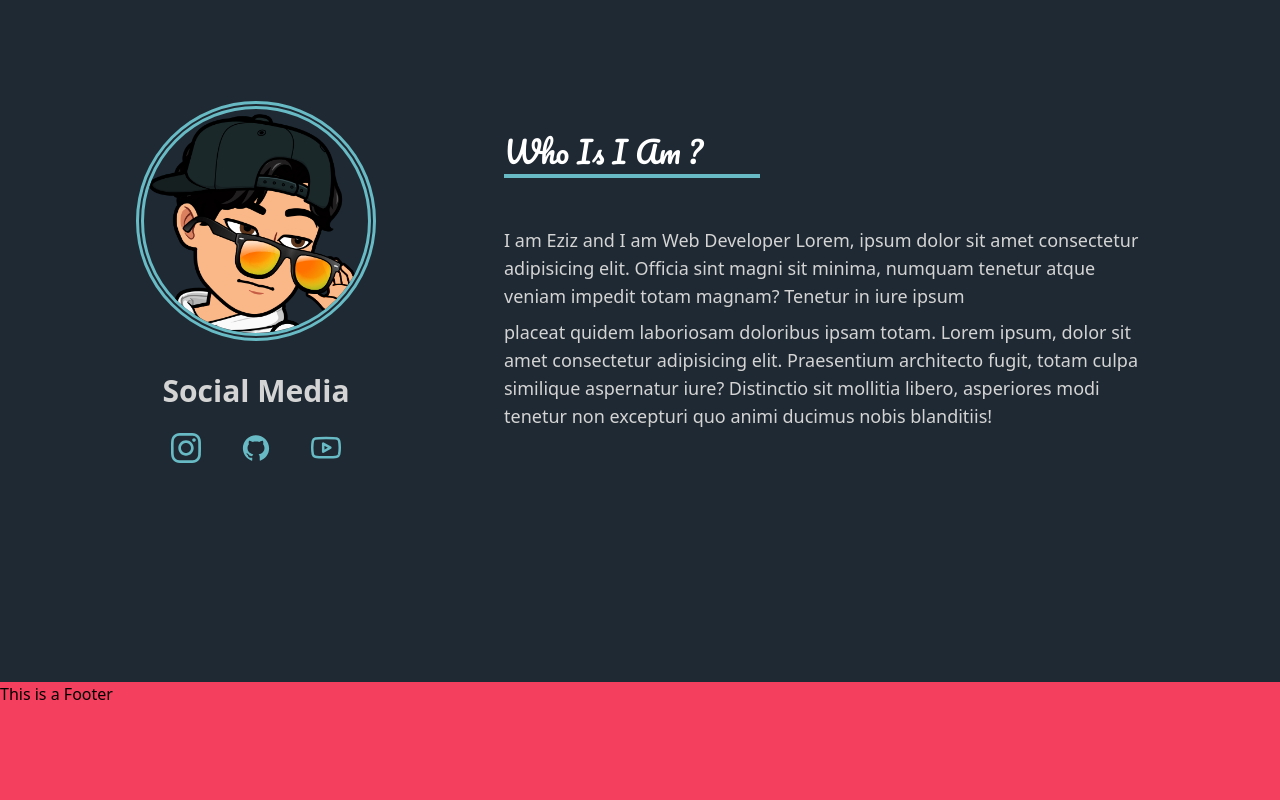
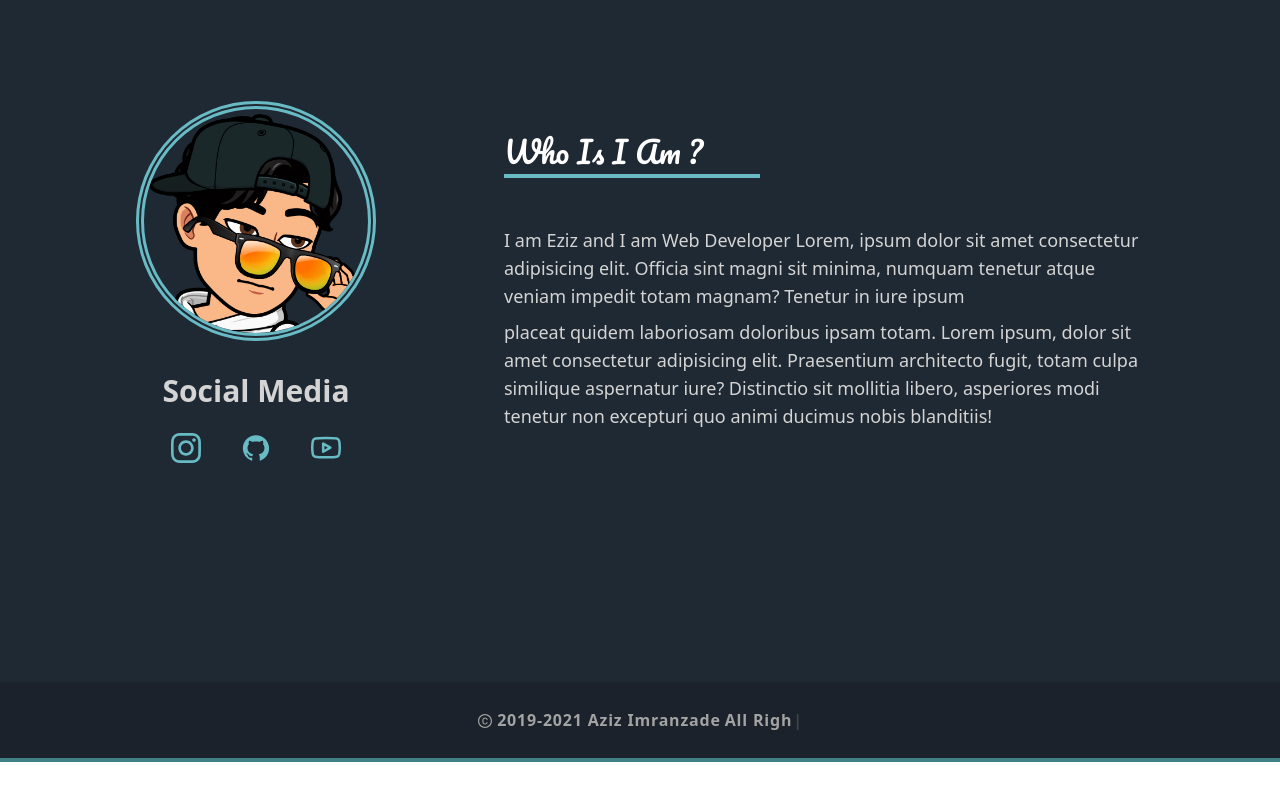
Before and after one commit to PintiDevAziz/portofilioremake, a Next.js app: page / in a window 1280 px wide. Shown: the part 918-1718 px from the top of the page. After the commit the page ends 1680 px from the top, so only its background shows below. Built offline with nearby package versions, Linux system fonts and the light colour scheme.

Commit message:
Footer Section Completed

```diff
--- a/components/Footer.js
+++ b/components/Footer.js
@@ -1,11 +1,27 @@
-import React from 'react'
+import React from "react";
+import { AiOutlineCopyright } from "react-icons/ai";
+import Typewriter from "typewriter-effect";
 
 const Footer = () => {
-    return (
-        <div className="h-[20vh] footer w-full bg-red-500">
-            This is a Footer
+  return (
+    <div className=" h-20 flex justify-center items-center border-b-4 border-themeCyan2 bg-footerBackground px-20 footer w-full ">
+      <div className="flex items-center text-gray-400 tracking-wider font-semibold">
+        <AiOutlineCopyright className="mr-1 mt-[2px]" />
+        <div className="flex items-center">
+          2019-2021 Aziz Imranzade{" "}
+          <div className="ml-1">
+            <Typewriter
+              options={{
+                strings: ["All Rights Reversed", "Made By 💙"],
+                autoStart: true,
+                loop: true,
+              }}
+            />
+          </div>
         </div>
-    )
-}
+      </div>
+    </div>
+  );
+};
 
-export default Footer
+export default Footer;
--- a/tailwind.config.js
+++ b/tailwind.config.js
@@ -22,7 +22,9 @@ module.exports = {
         indigo: colors.indigo,
         red: colors.rose,
         themeCyan: "#68bbc4",
+        themeCyan2:"#418186",
         themeBlack: "#1F2933",
+        footerBackground: "#1B222C",
       },
       backgroundImage: () => ({
         "gradient-radial-to-tr":
```
